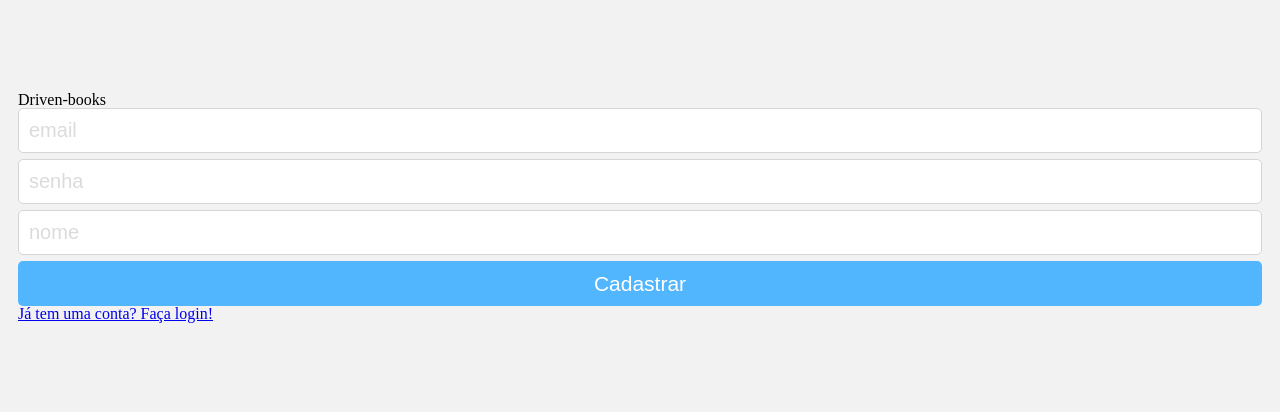
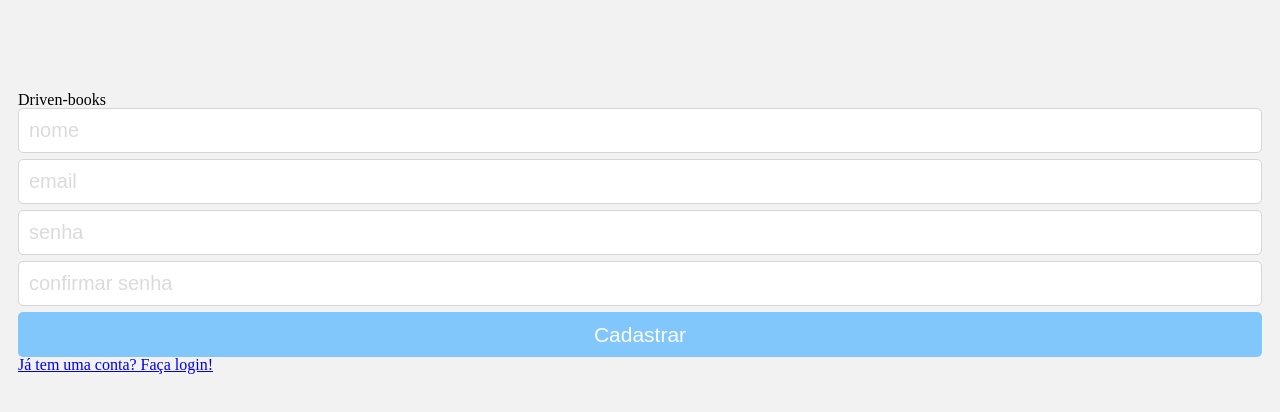
Before and after one commit to henriquehhr/projeto14-e-book-store-front, a React (Create React App) app: page /cadastro in a window 1280 px wide. Shown: the top 412 px of the page. Built offline with nearby package versions, Linux system fonts and the light colour scheme.

Commit message:
Password confirmation and email regex validation

```diff
--- a/src/components/pages/SignUpPage/SignUpPage.jsx
+++ b/src/components/pages/SignUpPage/SignUpPage.jsx
@@ -1,60 +1,106 @@
-import { useState } from "react";
-import { Link, useNavigate } from "react-router-dom";
-import axios from "axios";
+/* eslint-disable react/jsx-pascal-case */
+import { useState, useEffect } from 'react';
+import { Link, useNavigate } from 'react-router-dom';
+import axios from 'axios';
 
-import { $Form, $Button, $Input, $Main } from "../../../globalStyles/globalStyles.js";
+import {
+    $Form,
+    $Button,
+    $Input,
+    $Main,
+} from '../../../globalStyles/globalStyles.js';
 
 export default function SignUpPage() {
-
     const [disabled, setDisabled] = useState(false);
-    const [singinInfo, setSinginInfo] = useState({
-        email: "",
-        name: "",
-        password: ""
+    const [validateForm, setValidateForm] = useState(false);
+    const [singupInfo, setSingupInfo] = useState({
+        email: '',
+        name: '',
+        password: '',
     });
+    const [confirmPassword, setConfirmPassword] = useState('');
     const navigate = useNavigate();
 
-    function sendSinginInfo(e) {
+    function sendSingupInfo(e) {
         e.preventDefault();
+        if (confirmPassword !== singupInfo.password) {
+            alert('As senhas não conferem');
+            return;
+        }
         setDisabled(true);
-        const url = "http://localhost:5000/signup";
-        const promisse = axios.post(url, singinInfo);
-        promisse.then(() => navigate("/"));
-        promisse.catch(() => {
+        const url = 'http://localhost:5000/signup';
+        const promisse = axios.post(url, singupInfo);
+        promisse.then(() => navigate('/'));
+        promisse.catch((error) => {
             setDisabled(false);
-            alert("Erro no cadastro. Tente novamente.");
+            alert(error.response.data);
         });
     }
+
+    useEffect(() => {
+        const emailRegex = /^[\w-\.]+@([\w-]+\.)+[\w-]{2,4}$/i;
+        if (
+            singupInfo.name &&
+            emailRegex.test(singupInfo.email) &&
+            singupInfo.password &&
+            confirmPassword
+        ) {
+            setValidateForm(true);
+        } else {
+            setValidateForm(false);
+        }
+    }, [singupInfo, confirmPassword]);
 
     return (
         <$Main>
             <h1>Driven-books</h1>
-            <$Form onSubmit={sendSinginInfo} action="">
+            <$Form onSubmit={sendSingupInfo} action="">
+                <$Input
+                    placeholder="nome"
+                    type="text"
+                    value={singupInfo.name}
+                    onChange={(e) =>
+                        setSingupInfo({ ...singupInfo, name: e.target.value })
+                    }
+                    disabled={disabled}
+                />
                 <$Input
                     placeholder="email"
                     type="email"
-                    value={singinInfo.email}
-                    onChange={e => setSinginInfo({ ...singinInfo, email: e.target.value })}
+                    value={singupInfo.email}
+                    onChange={(e) =>
+                        setSingupInfo({ ...singupInfo, email: e.target.value })
+                    }
                     disabled={disabled}
                 />
                 <$Input
                     placeholder="senha"
                     type="password"
-                    value={singinInfo.password}
-                    onChange={e => setSinginInfo({ ...singinInfo, password: e.target.value })}
+                    value={singupInfo.password}
+                    onChange={(e) =>
+                        setSingupInfo({
+                            ...singupInfo,
+                            password: e.target.value,
+                        })
+                    }
                     disabled={disabled}
                 />
                 <$Input
-                    placeholder="nome"
-                    type="text"
-                    value={singinInfo.name}
-                    onChange={e => setSinginInfo({ ...singinInfo, name: e.target.value })}
+                    placeholder="confirmar senha"
+                    type="password"
+                    value={confirmPassword}
+                    onChange={(e) => setConfirmPassword(e.target.value)}
                     disabled={disabled}
                 />
-                <$Button type="submit" className="big" disabled={disabled}>Cadastrar
+                <$Button
+                    type="submit"
+                    className="big"
+                    disabled={disabled || !validateForm}
+                >
+                    Cadastrar
                 </$Button>
             </$Form>
-            <Link to="/">
+            <Link to="/login">
                 <p>Já tem uma conta? Faça login!</p>
             </Link>
         </$Main>
```
